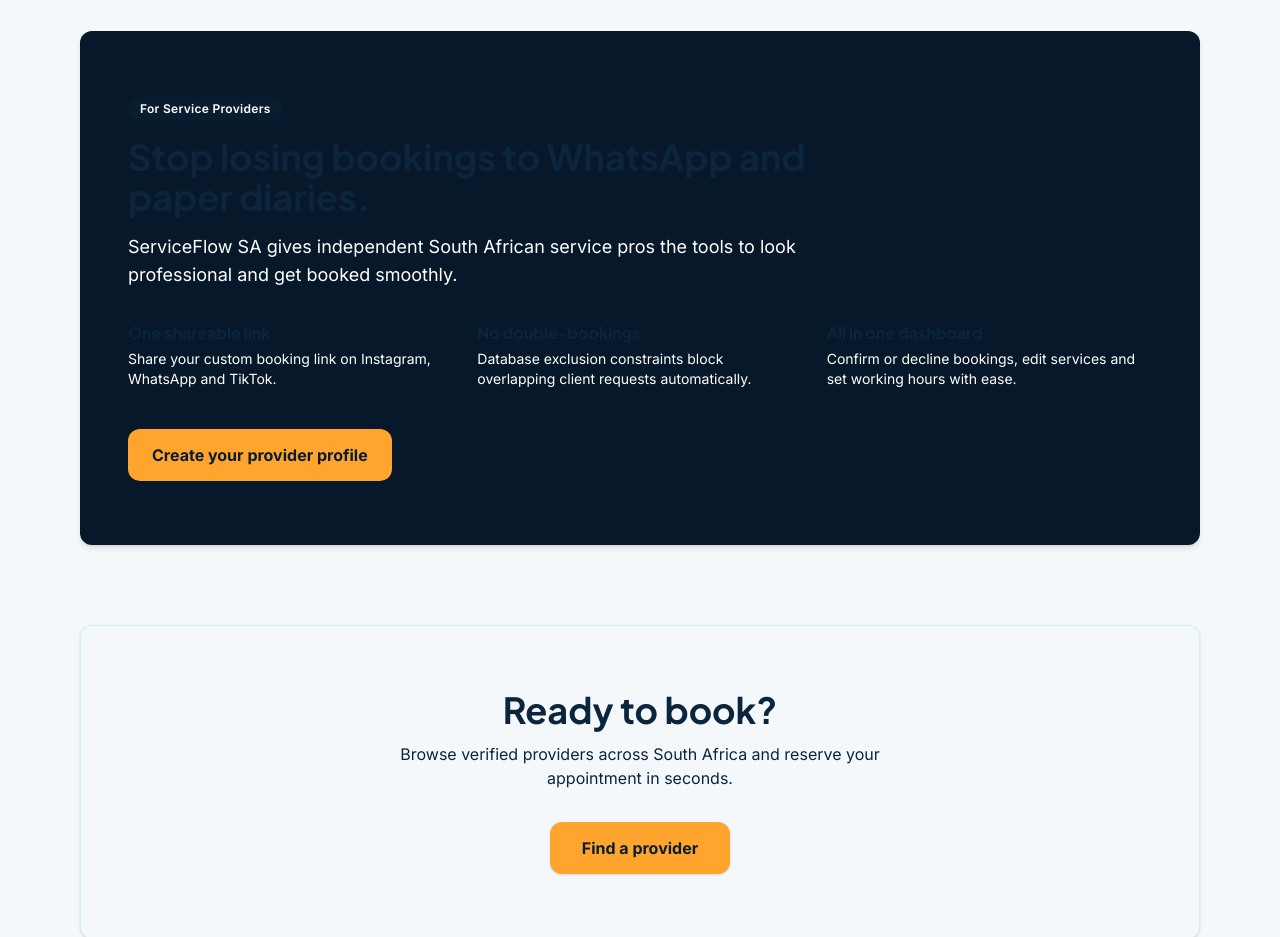
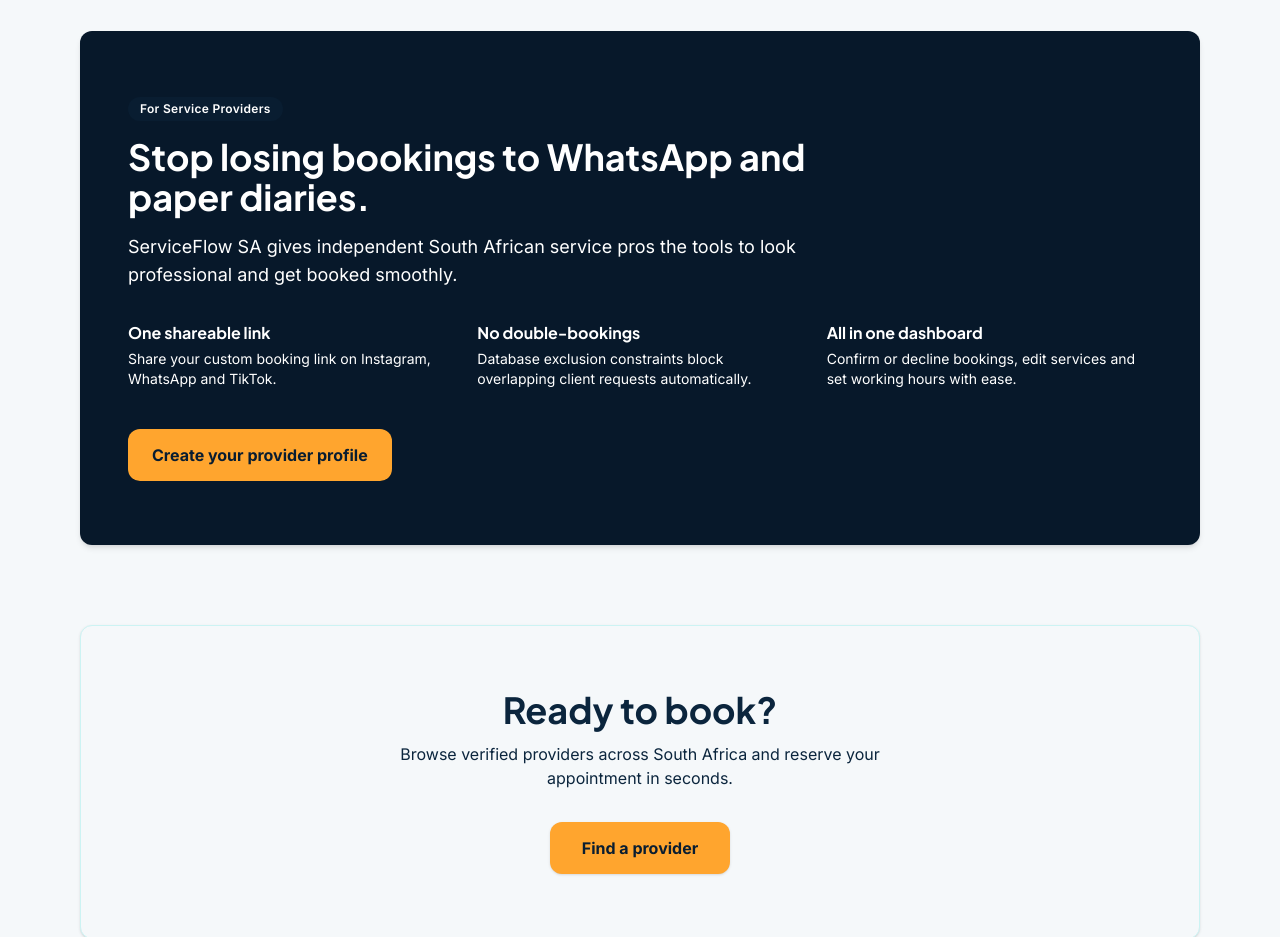
Before and after one commit to analystmodikwe/serviceflow-sa, a React (Vite) app: page / in a window 1280 px wide. Shown: the part 1300-2237 px from the top of the page. Built offline with nearby package versions, Linux system fonts and the light colour scheme; no server answers; the database is empty.

Commit message:
fix(contrast): force white headings on dark navy backgrounds (#54)
* docs: add CHANGELOG with deviations from PRD

* fix(contrast): use !text-white to override global heading color rule

```diff
--- a/src/components/layout/DashboardLayout.tsx
+++ b/src/components/layout/DashboardLayout.tsx
@@ -43,7 +43,7 @@ export default function DashboardLayout({ title, items }: DashboardLayoutProps)
         <NavLink to="/" aria-label="ServiceFlow SA home">
           <Logo variant="white" />
         </NavLink>
-        <h1 className="text-xl font-bold text-white">{title}</h1>
+        <h1 className="text-xl font-bold !text-white">{title}</h1>
         {profile && <p className="text-sm text-white">{profile.full_name}</p>}
         <nav aria-label={`${title} navigation`} className="flex flex-col gap-2">
           {items.map((item) => (
--- a/src/pages/LandingPage.tsx
+++ b/src/pages/LandingPage.tsx
@@ -286,7 +286,7 @@ export default function LandingPage() {
           <span className="inline-block rounded-full bg-brand-700 px-3 py-1 text-xs font-semibold tracking-wide text-white">
             For Service Providers
           </span>
-          <h2 className="text-3xl font-bold text-white sm:text-4xl">
+          <h2 className="text-3xl font-bold !text-white sm:text-4xl">
             Stop losing bookings to WhatsApp and paper diaries.
           </h2>
           <p className="text-base text-white sm:text-lg">
@@ -297,19 +297,19 @@ export default function LandingPage() {
 
         <div className="mt-8 grid grid-cols-1 gap-6 sm:grid-cols-3">
           <div className="space-y-1">
-            <h3 className="font-bold text-white">One shareable link</h3>
+            <h3 className="font-bold !text-white">One shareable link</h3>
             <p className="text-sm text-white">
               Share your custom booking link on Instagram, WhatsApp and TikTok.
             </p>
           </div>
           <div className="space-y-1">
-            <h3 className="font-bold text-white">No double-bookings</h3>
+            <h3 className="font-bold !text-white">No double-bookings</h3>
             <p className="text-sm text-white">
               Database exclusion constraints block overlapping client requests automatically.
             </p>
           </div>
           <div className="space-y-1">
-            <h3 className="font-bold text-white">All in one dashboard</h3>
+            <h3 className="font-bold !text-white">All in one dashboard</h3>
             <p className="text-sm text-white">
               Confirm or decline bookings, edit services and set working hours with ease.
             </p>
```
